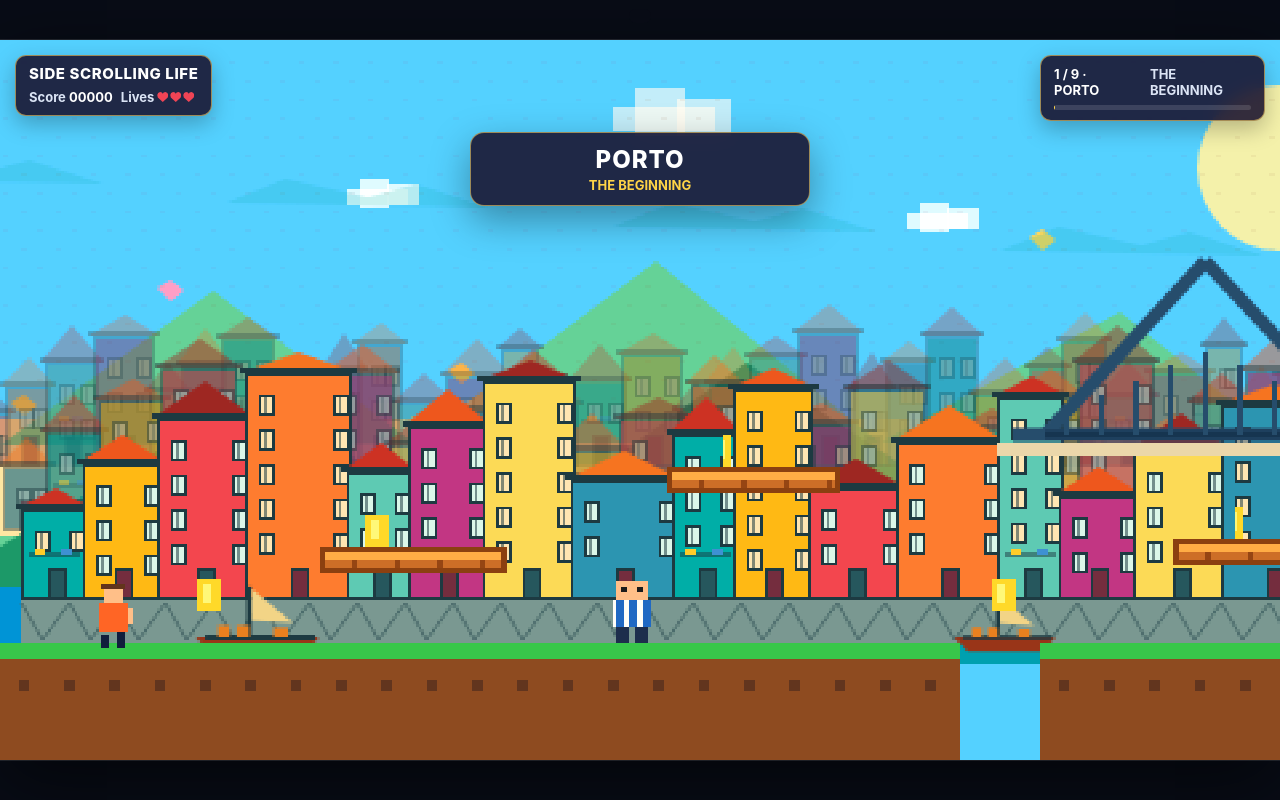
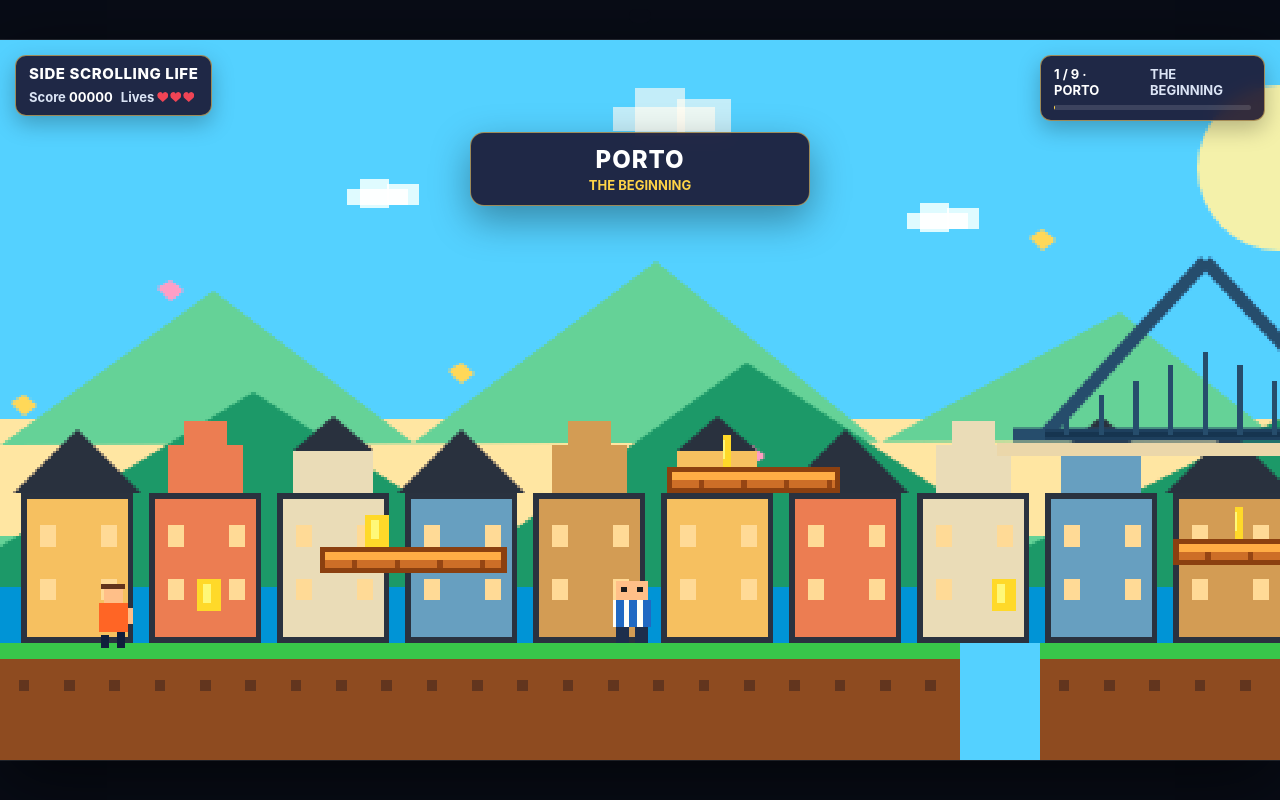
Before and after one commit to fernand0martins/side-scrolling-life, a website: page index.html in a window 1280 px wide. Drawn offline with Linux system fonts and the light colour scheme; animation ran at ten frames a second.

Commit message:
Remove Porto reference renderer from page

```diff
--- a/index.html
+++ b/index.html
@@ -105,7 +105,6 @@
 <script src="game-render.js"></script>
 <script src="character-hair.js"></script>
 <script src="journey-details.js"></script>
-<script src="porto-reference-style.js"></script>
 <script src="canvas-gradient-compat.js"></script>
 <script src="photorealistic-theme.js"></script>
 <script src="sprite-hitboxes.js"></script>
```
